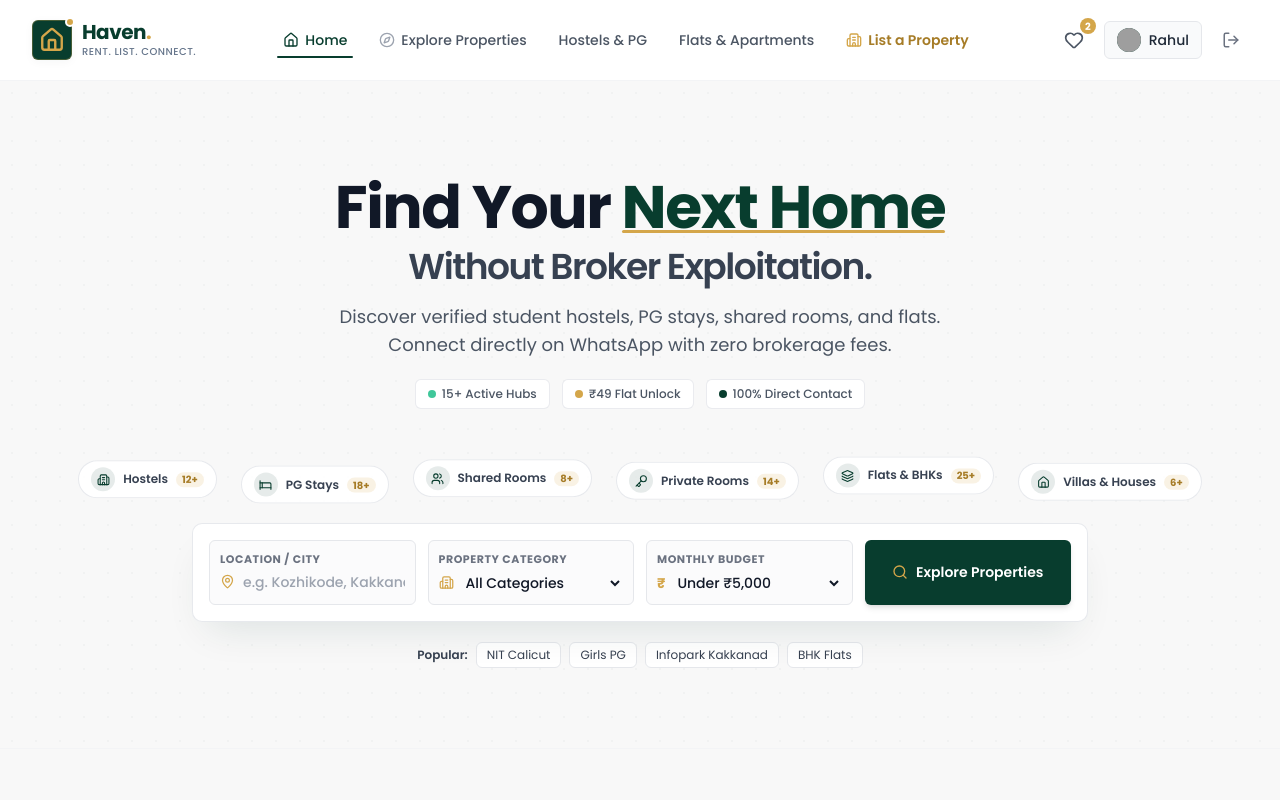
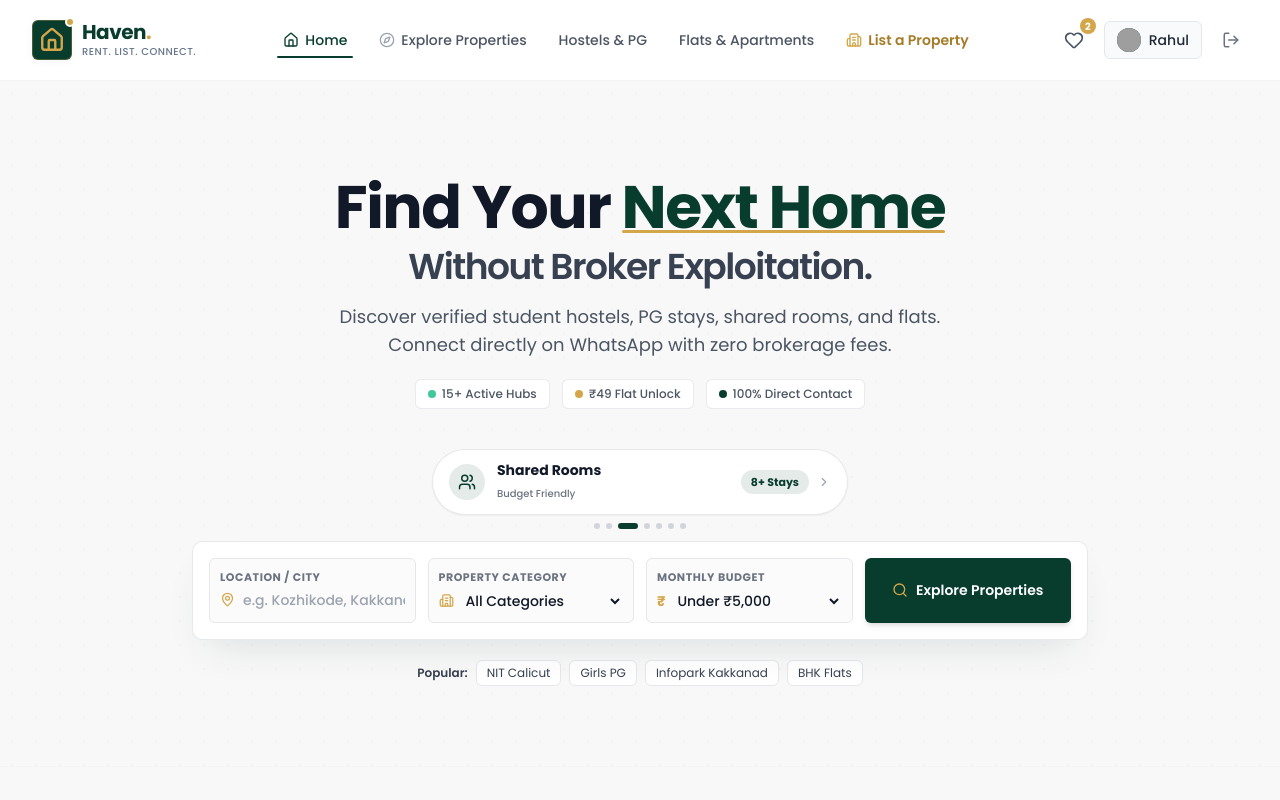
Before and after one commit to brixalabsofficial-ship-it/Haven, a React (Vite) app: page / in a window 1280 px wide. Shown: the top 800 px of the page. Built offline with nearby package versions, Linux system fonts and the light colour scheme; grey boxes are pictures that could not be loaded.

Commit message:
feat: add single-item sliding property animation in hero section

```diff
--- a/src/pages/public/HomePage.tsx
+++ b/src/pages/public/HomePage.tsx
@@ -41,6 +41,26 @@ export const HomePage: React.FC = () => {
   const [searchLocation, setSearchLocation] = useState('');
   const [selectedCategory, setSelectedCategory] = useState<PropertyCategory | 'All'>('All');
   const [maxBudget, setMaxBudget] = useState('15000');
+
+  // Hero Animated Icon Slider index
+  const [heroIconIndex, setHeroIconIndex] = useState(0);
+
+  const heroIconsList = [
+    { label: 'Student Hostels', category: 'Hostels', icon: Building2, tag: 'Meals & Wi-Fi', count: '12+ Hostels' },
+    { label: 'Executive PG Stays', category: 'PG Accommodation', icon: Bed, tag: 'Housekeeping Included', count: '18+ PGs' },
+    { label: 'Shared Rooms', category: 'Shared Rooms', icon: Users, tag: 'Budget Friendly', count: '8+ Stays' },
+    { label: 'Private Studio Rooms', category: 'Private Rooms', icon: Key, tag: 'Attached Bathrooms', count: '14+ Rooms' },
+    { label: '1, 2 & 3 BHK Flats', category: 'Flats', icon: Layers, tag: 'Zero Brokerage', count: '25+ Flats' },
+    { label: 'Gated Apartments', category: 'Apartments', icon: Building, tag: 'Security & Lift', count: '10+ High-rises' },
+    { label: 'Villas & Houses', category: 'Houses', icon: Home, tag: 'Private Living', count: '6+ Independent' },
+  ];
+
+  useEffect(() => {
+    const iconTimer = setInterval(() => {
+      setHeroIconIndex((prev) => (prev + 1) % heroIconsList.length);
+    }, 2400);
+    return () => clearInterval(iconTimer);
+  }, [heroIconsList.length]);
 
   const featuredProperties = properties.filter((p) => p.featured || p.viewCount > 150);
   const recentProperties = properties.slice(0, 6);
@@ -247,54 +267,64 @@ export const HomePage: React.FC = () => {
             </motion.div>
           </div>
 
-          {/* Animated Property Type Icons Floating Slider / Strip */}
-          <motion.div
-            initial={{ opacity: 0, y: 10 }}
-            animate={{ opacity: 1, y: 0 }}
-            transition={{ duration: 0.6, delay: 0.25, ease: "easeOut" }}
-            className="w-full overflow-hidden py-3 mb-3"
-          >
-            <div className="flex items-center justify-center gap-3 sm:gap-6 flex-wrap">
-              {[
-                { label: 'Hostels', icon: Building2, count: '12+' },
-                { label: 'PG Stays', icon: Bed, count: '18+' },
-                { label: 'Shared Rooms', icon: Users, count: '8+' },
-                { label: 'Private Rooms', icon: Key, count: '14+' },
-                { label: 'Flats & BHKs', icon: Layers, count: '25+' },
-                { label: 'Villas & Houses', icon: Home, count: '6+' },
-              ].map((item, idx) => {
-                const Icon = item.icon;
+          {/* Single-Item Animated Slider for Property Icons */}
+          <div className="w-full max-w-md mx-auto my-3 px-4">
+            <AnimatePresence mode="wait">
+              {(() => {
+                const current = heroIconsList[heroIconIndex];
+                const Icon = current.icon;
                 return (
                   <motion.div
-                    key={item.label}
-                    animate={{
-                      y: [0, idx % 2 === 0 ? -5 : 5, 0],
+                    key={current.label}
+                    initial={{ opacity: 0, y: 12, scale: 0.95 }}
+                    animate={{ opacity: 1, y: 0, scale: 1 }}
+                    exit={{ opacity: 0, y: -12, scale: 0.95 }}
+                    transition={{ duration: 0.35, ease: "easeInOut" }}
+                    onClick={() => {
+                      setSelectedCategory(current.category as any);
+                      navigate(`/explore?category=${encodeURIComponent(current.category)}`);
                     }}
-                    transition={{
-                      duration: 3 + (idx % 3),
-                      repeat: Infinity,
-                      ease: "easeInOut",
-                    }}
-                    onClick={() => {
-                      setSelectedCategory(item.label.split(' ')[0] as any);
-                      navigate(`/explore?category=${encodeURIComponent(item.label.split(' ')[0])}`);
-                    }}
-                    className="flex items-center gap-2 bg-white/90 hover:bg-white border border-gray-200/90 hover:border-primary/40 px-3 py-1.5 rounded-full shadow-2xs cursor-pointer transition-all active:scale-95 group"
+                    className="flex items-center justify-between bg-white border border-gray-200/90 hover:border-primary/50 shadow-sm hover:shadow-md px-4 py-2.5 rounded-full cursor-pointer transition-all active:scale-98 group mx-auto"
                   >
-                    <div className="w-6 h-6 rounded-full bg-primary/10 text-primary flex items-center justify-center group-hover:bg-primary group-hover:text-gold transition-colors">
-                      <Icon size={13} />
+                    <div className="flex items-center gap-3">
+                      <div className="w-9 h-9 rounded-full bg-primary/10 text-primary flex items-center justify-center group-hover:bg-primary group-hover:text-gold transition-colors shrink-0 shadow-2xs">
+                        <Icon size={18} />
+                      </div>
+                      <div className="text-left">
+                        <span className="text-xs sm:text-sm font-bold text-gray-900 group-hover:text-primary transition-colors block leading-tight">
+                          {current.label}
+                        </span>
+                        <span className="text-[10px] text-gray-500 font-medium">
+                          {current.tag}
+                        </span>
+                      </div>
                     </div>
-                    <span className="text-xs font-semibold text-gray-700 group-hover:text-primary transition-colors">
-                      {item.label}
-                    </span>
-                    <span className="text-[10px] font-bold text-gold-dark bg-gold/15 px-1.5 py-0.2 rounded-full">
-                      {item.count}
-                    </span>
+
+                    <div className="flex items-center gap-2">
+                      <span className="text-[11px] font-bold text-primary bg-primary/10 px-2.5 py-1 rounded-full group-hover:bg-gold group-hover:text-primary transition-colors shrink-0">
+                        {current.count}
+                      </span>
+                      <ChevronRight size={14} className="text-gray-400 group-hover:text-primary group-hover:translate-x-0.5 transition-all" />
+                    </div>
                   </motion.div>
                 );
-              })}
+              })()}
+            </AnimatePresence>
+
+            {/* Slider Dots */}
+            <div className="flex items-center justify-center gap-1.5 mt-2">
+              {heroIconsList.map((_, idx) => (
+                <button
+                  key={idx}
+                  onClick={() => setHeroIconIndex(idx)}
+                  className={`h-1.5 rounded-full transition-all ${
+                    idx === heroIconIndex ? 'w-5 bg-primary' : 'w-1.5 bg-gray-300 hover:bg-gray-400'
+                  }`}
+                  aria-label={`Slide ${idx + 1}`}
+                />
+              ))}
             </div>
-          </motion.div>
+          </div>
 
           {/* Prominent Search Component (Visible on Both Mobile & Desktop) */}
           <motion.div
```
